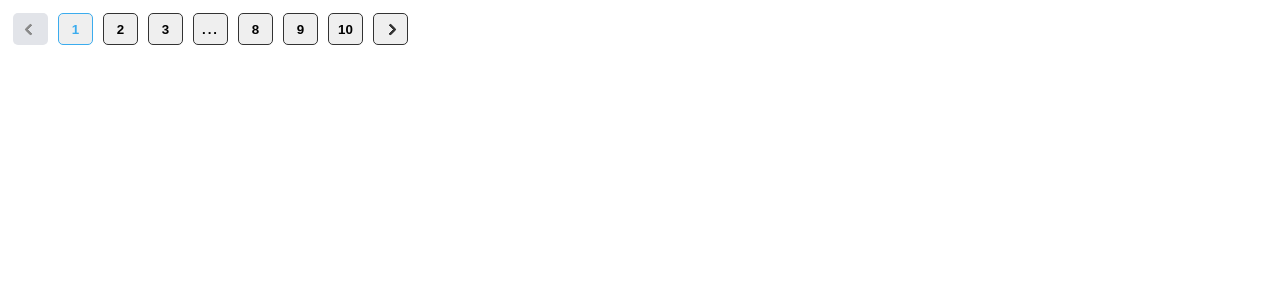
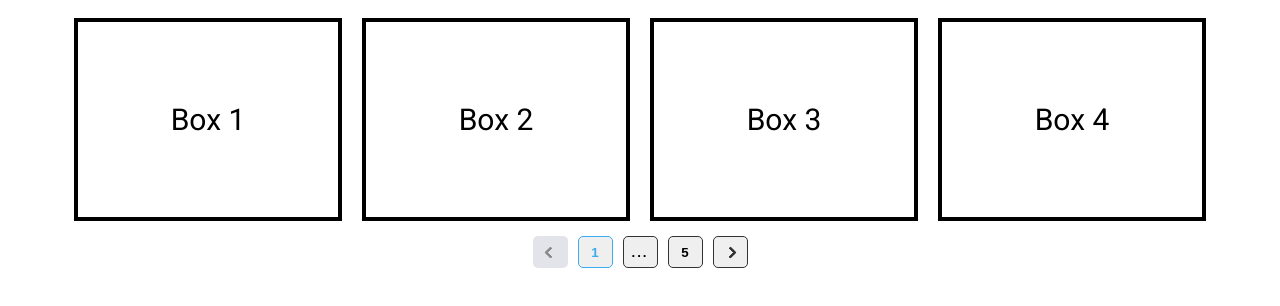
Before and after one commit to Andres2D/berserk-angular, an Angular app: page / in a window 1280 px wide. Shown: the top 306 px of the page. Built offline with nearby package versions, Linux system fonts and the light colour scheme.

Commit message:
Adding a real pagination example

```diff
--- a/src/app/app.component.html
+++ b/src/app/app.component.html
@@ -1,6 +1,13 @@
-<app-paginator
-  [pages]="pages"
-  [currentPage]="currentPage"
-  [visiblePages]="6"
-  (gotToPageEvent)="changePage($event)">
-</app-paginator>
+<div class="container">
+  <section class="content">
+    <ng-container *ngFor="let box of contentToShow">
+      <div class="box">Box {{box}}</div>
+    </ng-container>
+  </section>
+  <app-paginator
+    [pages]="pages"
+    [currentPage]="currentPage"
+    [visiblePages]="2"
+    (gotToPageEvent)="changePage($event)">
+  </app-paginator>
+</div>
--- a/src/app/app.component.scss
+++ b/src/app/app.component.scss
@@ -4,3 +4,25 @@
   margin-top: 50px;
   width: 100%;
 }
+
+.container {
+  display: flex;
+  flex-direction: column;
+  align-items: center;
+
+  .content {
+    display: flex;
+    flex-wrap: wrap;
+    justify-content: center;
+    width: 100%;
+
+    .box {
+      border: 4px solid black;
+      margin: 10px;
+      padding: 80px;
+      width: 100px;
+      text-align: center;
+      font-size: 30px;
+    }
+  }
+}
--- a/src/app/app.component.ts
+++ b/src/app/app.component.ts
@@ -1,16 +1,28 @@
-import { Component } from '@angular/core';
+import { Component, OnInit } from '@angular/core';
 
 @Component({
   selector: 'app-root',
   templateUrl: './app.component.html',
   styleUrls: ['./app.component.scss']
 })
-export class AppComponent {
+export class AppComponent implements OnInit {
   title = 'paginator';
-  pages: number = 10;
+  pages: number = 0;
+  contentPerPage = 4;
   currentPage: number = 1;
+  content = Array.from({length: 20}).map((_, i) => i+1);
+  contentToShow: number[] = [];
+
+  ngOnInit(): void {
+    this.pages = Math.floor(this.content.length / this.contentPerPage);
+    this.contentToShow = [...this.content].splice(0, this.contentPerPage);
+  }
 
   changePage(page: number): void {
+    if(page === this.currentPage) {
+      return;
+    }
+    this.contentToShow = [...this.content].splice((this.contentPerPage * page) -  this.contentPerPage, this.contentPerPage);
     this.currentPage = page;
   }
 }
--- a/src/app/paginator/paginator.component.ts
+++ b/src/app/paginator/paginator.component.ts
@@ -23,13 +23,13 @@ export class PaginatorComponent implements OnInit {
   pagesDifferential = 0;
 
   ngOnInit(): void {
-    this.pagesDifferential = (this.visiblePages / 2);
+    this.pagesDifferential = Math.floor(this.visiblePages / 2);
     this.fullPagesList = Array.from({length: this.pages}).map((_, i) => i+1);
     this.definePagesButtons(this.currentPage);
   }
 
   definePagesButtons(page: number): void {
-    if(this.pages > 5) {
+    if(this.pages > this.visiblePages) {
       let pagesArray = [...this.fullPagesList];
 
       pagesArray = [...pagesArray.slice(page - 1, pagesArray.length)];
@@ -49,6 +49,8 @@ export class PaginatorComponent implements OnInit {
         ];
         this.pagesToShow = pagesArray;
       }
+    } else {
+      this.pagesToShow = [...this.fullPagesList];
     }
   }
 
```
